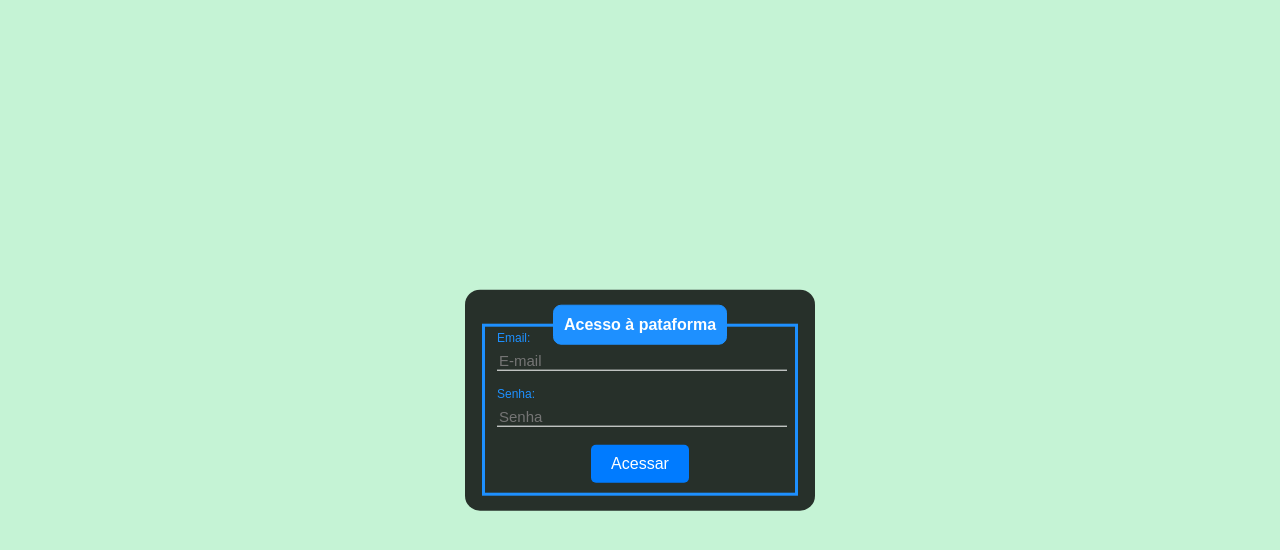
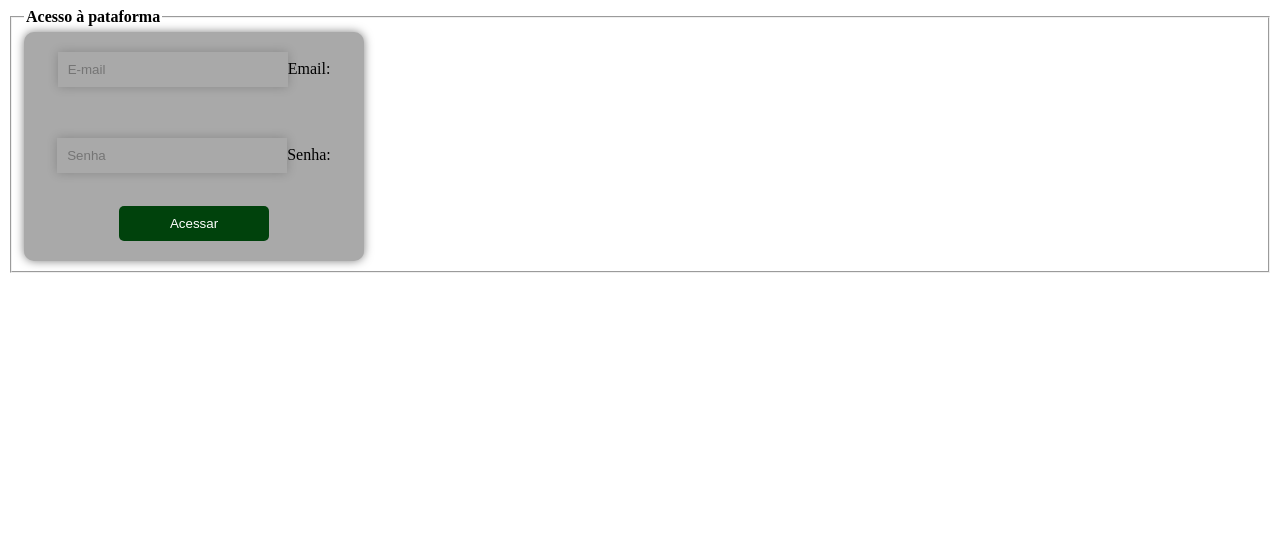
Before and after one commit to viniciussolique39/PTAC---TRABALHO-FINAL, a Next.js app: page / in a window 1280 px wide. Shown: the top 550 px of the page. Built offline with nearby package versions, Linux system fonts and the light colour scheme.

Commit message:
Update no css

```diff
--- a/src/app/globals.css
+++ b/src/app/globals.css
@@ -1,106 +1,100 @@
-body {
-    font-family: Arial, sans-serif;
-    background-color: #c5f3d5;
-    margin: 0;
-    padding: 0;
+body{
+    background-color: rgb(74, 82, 239 113, 175);
+}
+.mainDiv {
+    display: flex;
+    justify-content: center;
+    align-items: center;
   }
 
-.conteiner{
-    color:white;
-    position: absolute;
-    top: 50%;
-    left: 50%;
-    transform: translate(-50%, -50%);
-    background-color:rgba(0, 0, 0,0.8);
-    padding: 15px;
-    border-radius: 15px;
-    width:25%;
+form {
+    padding: 20px;
+    border-radius: 10px;
+    box-shadow: 0 0 10px rgba(0, 0, 0, 0.5);
+    width: 300px;
     text-align: center;
-
+    background-color: darkgray;
   }
 
-fieldset{
-    border:3px solid dodgerblue;
+  input {
+    width: 70%;
+    padding: 10px;
+    margin-bottom: 15px;
+    border: none;
+    border-bottom: #00420c;
+    border-right: #00420c;
+    outline: none;
+    background-color: darkgray;
+    box-shadow: 0 0 10px rgba(0, 0, 0, 0.2);
+  }
+.botao {
+    width: 50%;
+    padding: 10px;
+    background-color: #00420c;
+    color: #fff;
+    border-radius: 5px;
+    cursor: pointer;
+    border: none;
+  }
+h1{
+    text-align: center;
+    color: #00420c;
   }
 
-legend{
-    border: 1px solid dodgerblue;
-    padding: 10px;
+.divUsers {
+    background-color: darkgray;
+    padding: 20px;
+    border-radius: 10px;
+    box-shadow: 0 0 10px rgba(0, 0, 0, 0.5);
+    width: 300px;
     text-align: center;
-    color:#fff;
-    background-color: dodgerblue ;
-    border-radius: 8px;
+    margin: 0 auto;
+  }
+  h2 {
+    font-size: 20px;
+    color: #00420c;
+  }
+  .users {
+    font-size: 18px;
+    color: #333;
+    margin: 10px 0;
+  }
+p{
+    text-align: center;
+    color: #fff;
+    font-size: 25px;
+}
+.container{
+    display: flex;
+    justify-content: center;
+    align-items: center;
 }
 
-.inputBox{
-    position:relative;
+header {
+ background-color: darkgray;
+ padding: 20px;
+ display: flex;
+ justify-content: space-between;
+ align-items: center;
+ border-radius: 5px;
+}
+header button {
+ background-color: #00420c;
+ color: #fff;
+ border: none;
+ padding: 10px 20px;
+ border-radius: 5px;
+ cursor: pointer;
+}
+a {
+    text-decoration: none;
+    color: #00420c;
+    font-weight: bold;
+    margin: 0 10px;
+    transition: color 0.2s;
+    font-size: 18px;
   }
 
-.inputUser{
-
-    background: none;
-    border: none;
-    border-bottom: 1px solid white;
-    outline: none;
-    color: white;
-    font-size: 15px;
-    width: 100%;
+  a:hover {
+    color: #00420c;
   }
-
-.labelInput{
-    position: absolute;
-    top: 0px;
-    left: 0px;
-    pointer-events: none;
-    transition: .5s;
-}
-
-.inputUser:focus ~ .labelInput,
-.inputUser:valid ~ .labelInput{
-
-top: -20px;
-font-size: 12px;
-color: dodgerblue;
-
-}
-
-.botao{
-    display: inline-block;
-    padding: 10px 20px;
-    background-color: #007bff;
-    color: #fff;
-    border: none;
-    border-radius: 5px;
-    cursor: pointer;
-    font-size: 16px;
-    transition: background-color 0.3s ease;
-}
-
-.botao:hover {
-    background-color: #0056b3;
-}
-
-.botao:disabled{
-  background-color: #ccc;
-  cursor: not-allowed;
-}
-
-.lista{
-    text-align: center;
-    top: 0px;
-    left: 0px;
-    pointer-events: none;
-    transition: .5s;
-    font-size: small;
-    font-family: Arial, Helvetica, sans-serif;
-}
-.socorro{
-    text-align: center;
-    font-family: Arial, Helvetica, sans-serif;
-
-}
-
-.usuario{
-    text-align: center;
-    font-family: Arial, Helvetica, sans-serif;
-}
```
Lines whose indentation alone changed are shown as unchanged.
